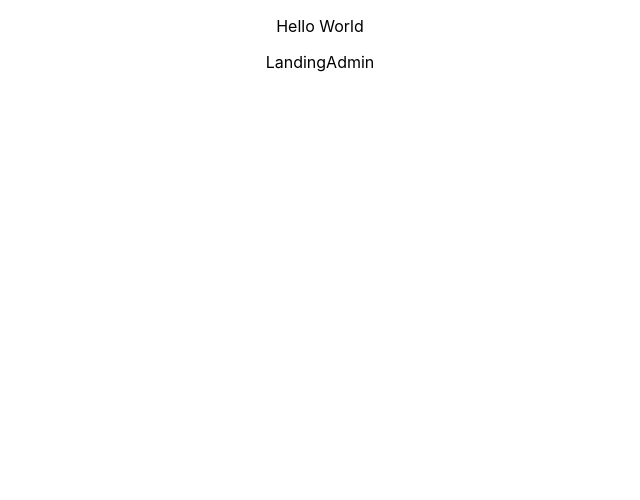
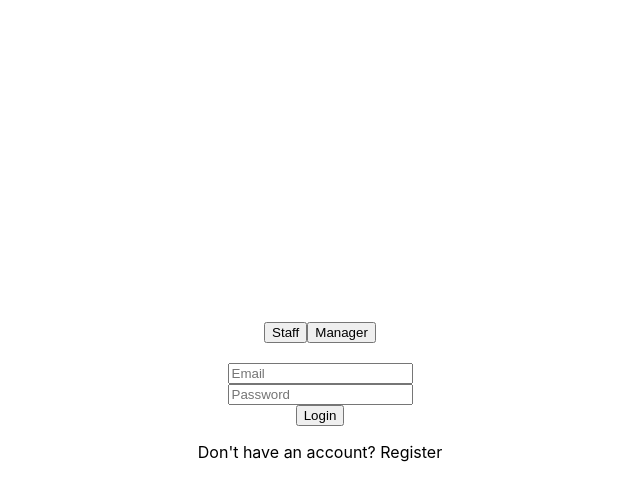
Before and after one commit to workorder-wr8/workorder-wr8, a React (Create React App) app: page /#/admin in a window 1280 px wide. Shown: the top 500 px of the page, without its empty margins (320-960 px from the left). Built offline with nearby package versions, Linux system fonts and the light colour scheme.

Commit message:
set up landing for admin

```diff
--- a/src/App.css
+++ b/src/App.css
@@ -5,12 +5,6 @@
 .App-logo {
   height: 40vmin;
   pointer-events: none;
-}
-
-@media (prefers-reduced-motion: no-preference) {
-  .App-logo {
-    animation: App-logo-spin infinite 20s linear;
-  }
 }
 
 .App-header {
@@ -27,12 +21,3 @@
 .App-link {
   color: #61dafb;
 }
-
-@keyframes App-logo-spin {
-  from {
-    transform: rotate(0deg);
-  }
-  to {
-    transform: rotate(360deg);
-  }
-}
--- a/src/App.js
+++ b/src/App.js
@@ -5,7 +5,6 @@ import './App.css';
 function App() {
   return (
     <div className="App">
-      <p>Hello World</p>
       {routes}
     </div>
   );
--- a/src/Components/LandingAdmin/LandingAdmin.css
+++ b/src/Components/LandingAdmin/LandingAdmin.css
@@ -0,0 +1,12 @@
+#landingadmin {
+    height: 100vh;
+    display: flex;
+    flex-direction: column;
+    justify-content: center;
+    align-items: center;
+}
+
+#landingToggle {
+    display: flex;
+    flex-direction: row;
+}
--- a/src/Components/LandingAdmin/LandingAdmin.js
+++ b/src/Components/LandingAdmin/LandingAdmin.js
@@ -1,9 +1,53 @@
-import React from 'react'
+import React, { useState } from 'react';
+import './LandingAdmin.css'
 
 export default function LandingAdmin() {
+    const [registerView, setRegisterView] = useState(false)
+    const [firstName, setFirstName] = useState('')
+    const [lastName, setLastName] = useState('')
+    const [email, setEmail] = useState('')
+    const [password, setPassword] = useState('')
+    const [verPassword, setVerPassword] = useState('')
+    const [phone, setPhone] = useState('')
+
+
+    const toggle = () => {
+        setRegisterView(!registerView)
+    }
+
     return (
-        <div>
-            LandingAdmin
+        <div >
+            <section id='landingadmin'>
+
+                <div id='landingToggle'>
+                    <button>Staff</button><button>Manager</button>
+                </div>
+                <br />
+
+                {registerView ? (
+                    <>
+                        <input placeholder='First Name' type='text' onChange={e => setFirstName(e.target.value)} />
+                        <input placeholder='Last Name' type='text' onChange={e => setLastName(e.target.value)} />
+                    </>
+                ) : null}
+
+                <input placeholder='Email' type='text' onChange={e => setEmail(e.target.value)} />
+                <input placeholder='Password' type='password' onChange={e => setPassword(e.target.value)} />
+
+                {registerView ? (
+                    <>
+                        <input placeholder='Verify Password' type='password' onChange={e => setVerPassword(e.target.value)} />
+                        <input type='number' placeholder='Phone Number' max='12' onChange={e => setPhone(e.target.value)} />
+                        <button>Submit</button>
+                        <p>Already have an account <span onClick={toggle}>Login</span> </p>
+                    </>
+                ) : (
+                        <>
+                            <button>Login</button>
+                            <p>Don't have an account? <span onClick={toggle}>Register</span></p>
+                        </>
+                    )}
+            </section>
         </div>
     )
 }
```
